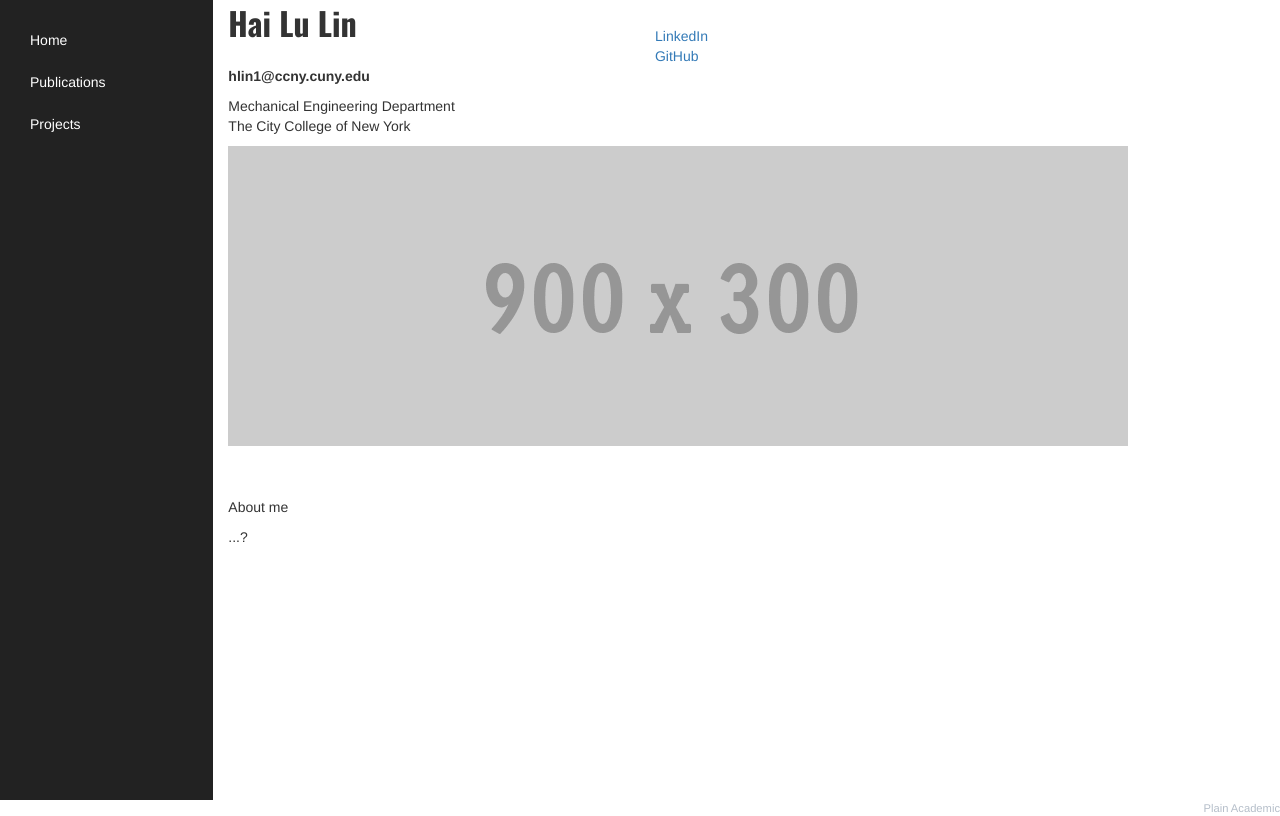
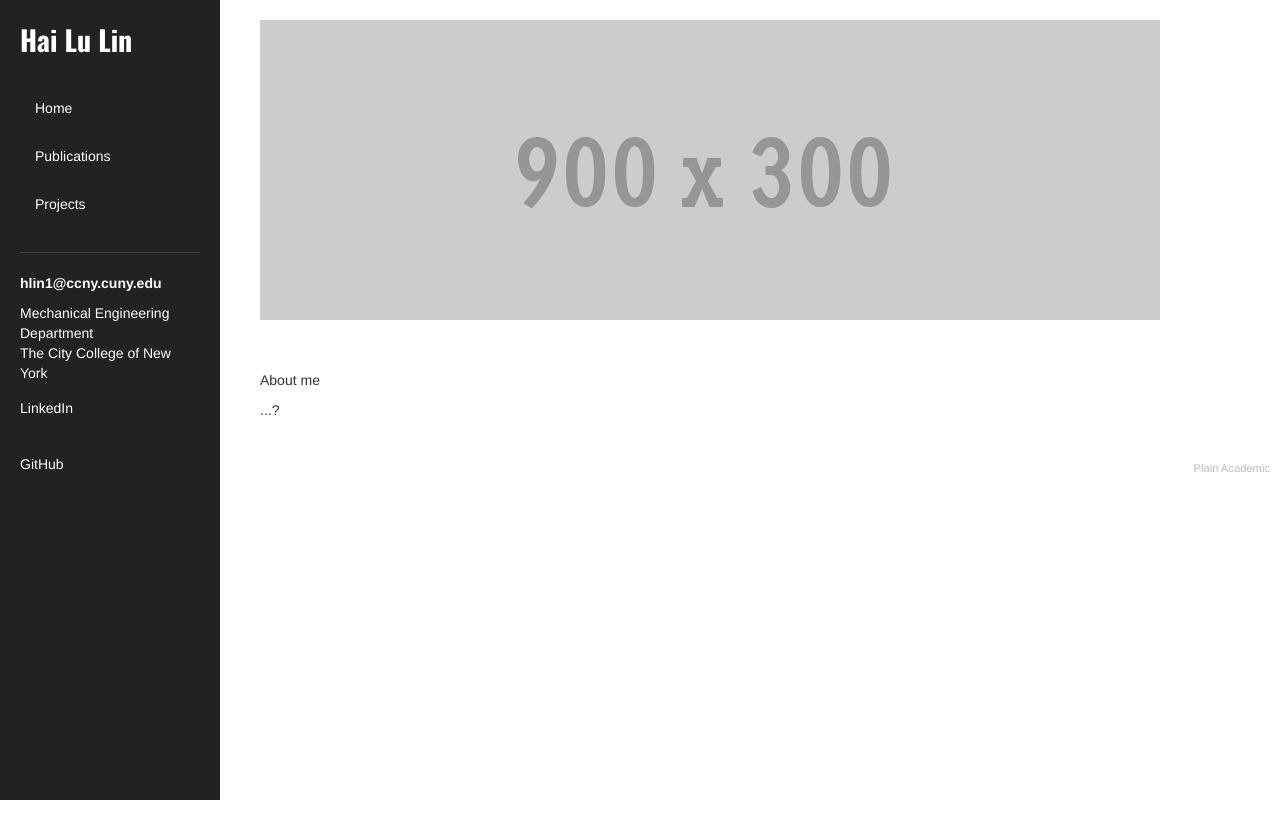
Before and after one commit to hlin004/hlin004.github.io, a plain HTML site: page index.html in a window 1280 px wide. Drawn offline with nearby package versions, Linux system fonts and the light colour scheme.

Commit message:
Update index.html
contact and links in sidebar also

```diff
--- a/index.html
+++ b/index.html
@@ -1,10 +1,4 @@
 <!DOCTYPE html>
-<!--
-    Plain-Academic by Vasilios Mavroudis
-    Released under the Simplified BSD License/FreeBSD (2-clause) License.
-    https://github.com/mavroudisv/plain-academic
--->
-
 <html lang="en">
 <head>
   <title>Hai Lu Lin</title>
@@ -14,42 +8,64 @@
   <script src="https://ajax.googleapis.com/ajax/libs/jquery/1.12.0/jquery.min.js"></script>
   <script src="https://maxcdn.bootstrapcdn.com/bootstrap/3.3.6/js/bootstrap.min.js"></script>
   <link href='https://fonts.googleapis.com/css?family=Oswald:700' rel='stylesheet' type='text/css'>
-<!--   <style>
-  	body {padding-top: 70px; /* 50px for navbar height + 20px buffer */}
-  </style> -->
-
+  <style>
+    /* Fixed sidebar */
+    .sidebar {
+      position: fixed;
+      top: 0;
+      left: 0;
+      height: 100%;
+      width: 220px; /* adjust as needed */
+      background-color: #222;
+      color: white;
+      padding: 20px;
+      overflow-y: auto; /* scroll if content too tall */
+    }
+    .sidebar a {
+      color: white;
+      display: block;
+      margin: 8px 0;
+    }
+    .main-content {
+      margin-left: 240px; /* space for sidebar */
+      padding: 20px;
+    }
+  </style>
 </head>
 <body>
 
+<!-- Sidebar -->
+<div class="sidebar">
+  <!-- Name -->
+  <div style="font-family: 'Oswald', sans-serif; font-size: 28px; margin-bottom:20px;">
+    <b>Hai Lu Lin</b>
+  </div>
+
   <!-- Navigation -->
-<div class="container-fluid">
-  <div class="row">
+  <ul class="nav nav-pills nav-stacked">
+    <li><a href="index.html">Home</a></li>
+    <li><a href="publications.html">Publications</a></li>
+    <li><a href="projects.html">Projects</a></li>
+  </ul>
 
-    <!-- Sidebar Navigation -->
-    <div class="col-md-2" style="background-color:#222; min-height:100vh; padding-top:20px;">
-      <ul class="nav nav-pills nav-stacked">
-        <li><a href="index.html" style="color:white;">Home</a></li>
-        <li><a href="publications.html" style="color:white;">Publications</a></li>
-        <li><a href="projects.html" style="color:white;">Projects</a></li>
-      </ul>
-    </div>
-            <!-- Contact Info on the Sidebar -->
-            <div class="col-md-4">
-                <div style="font-family: 'Oswald', sans-serif; font-size: 32px;"><b>Hai Lu Lin</b></div><br>
-                <p><b>hlin1@ccny.cuny.edu</b><br>
-                <p>Mechanical Engineering Department<br>
-                The City College of New York<br>
+  <hr style="border-color: #444;">
+
+  <!-- Contact Info -->
+  <p><b>hlin1@ccny.cuny.edu</b></p>
+  <p>
+    Mechanical Engineering Department<br>
+    The City College of New York
+  </p>
+
+  <!-- Social Links -->
+  <p style="margin-top:15px;">
+    <a href="https://www.linkedin.com/in/hai-lu-lin-690948151" target="_blank">LinkedIn</a><br>
+    <a href="https://github.com/hlin004" target="_blank">GitHub</a>
   </p>
 </div>
-            <!-- Links on the Sidebar -->
-            <div class="col-md-4" style="margin-top:2%">
-              <dd><a href="https://www.linkedin.com/in/hai-lu-lin-690948151" target="_blank">LinkedIn</a></dd>
-	      <dd><a href="https://github.com/hlin004" target="_blank">GitHub</a></dd>
-            </div>
-
 
 <!-- Main Content -->
-    <div class="col-md-10">
+<div class="main-content">
   <!-- Main Image -->
   <img class="img-responsive" src="photo.gif" alt=""><br>
 
@@ -59,15 +75,11 @@
   </div>
 </div>
 
-  </div>
-</div>
-        </div>
-    </div>
-    <!-- /.container -->
-
-    <!-- Other people may like it too! -->
-    <a style="color:#b5bec9;font-size:0.8em; float:right;" href="https://github.com/mavroudisv/plain-academic">Plain Academic</a>
+<!-- Footer -->
+<a style="color:#b5bec9;font-size:0.8em; float:right; margin:10px;"
+   href="https://github.com/mavroudisv/plain-academic">
+   Plain Academic
+</a>
 
 </body>
-
 </html>
```
Lines whose indentation alone changed are shown as unchanged.
